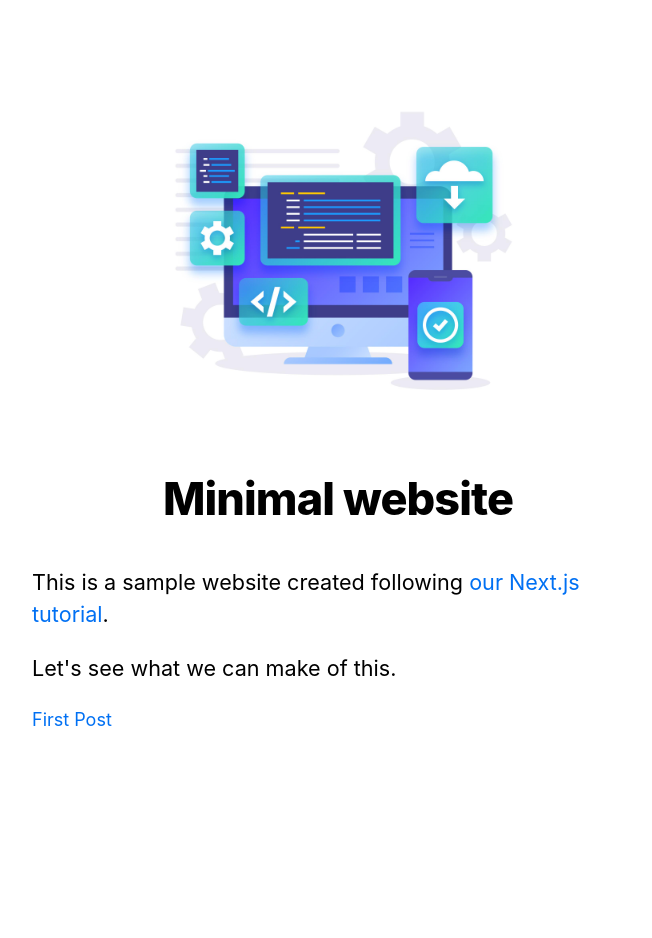
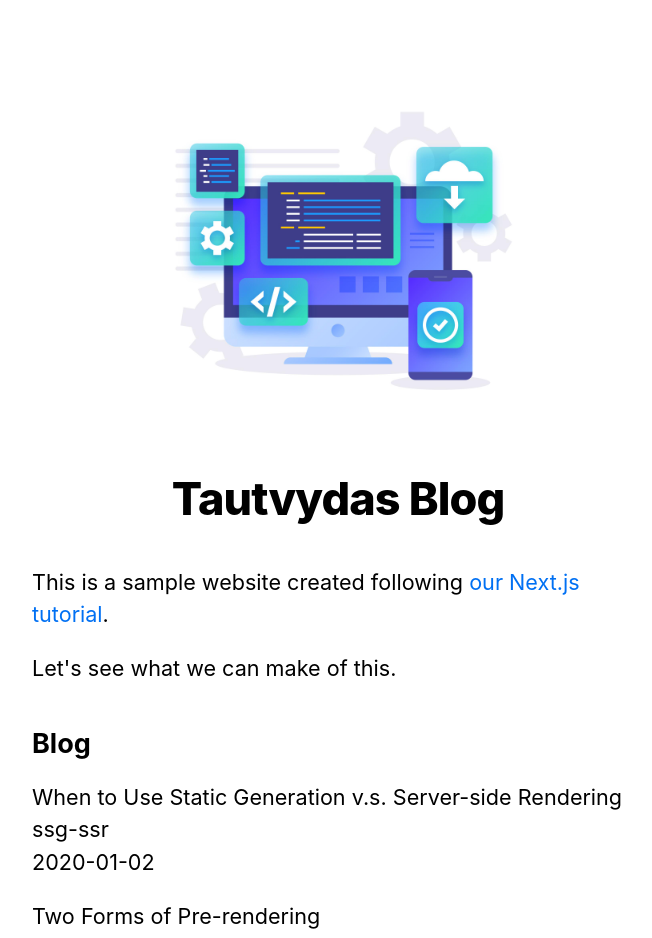
Before and after one commit to Zukauskas/mini-blog, a Next.js app: page / in a window 1280 px wide. Shown: the top 938 px of the page, without its empty margins (302-954 px from the left). Before the commit the page ends 843 px from the top, so only its background shows below. Built offline with nearby package versions, Linux system fonts and the light colour scheme.

Commit message:
Add demo posts and render them on homepage

```diff
--- a/components/layout.js
+++ b/components/layout.js
@@ -1,26 +1,21 @@
-import Head from 'next/head'
-import Image from 'next/image'
-import Link from 'next/link'
-import utilStyles from '../styles/utils.module.css'
-import styles from './layout.module.css'
+import Head from 'next/head';
+import Image from 'next/image';
+import Link from 'next/link';
+import utilStyles from '../styles/utils.module.css';
+import styles from './layout.module.css';
 
-const name = 'Minimal website'
-export const siteTitle = 'Minimal Blog made with Next.js'
+const name = 'Tautvydas Blog';
+export const siteTitle = 'Minimal Blog made with Next.js';
 
 export default function Layout({ children, home }) {
     return (
         <div className={styles.container}>
             <Head>
                 <link rel="icon" href="/favicon.ico" />
-                <meta
-                    name="description"
-                    content="Learn how to build a personal website using Next.js"
-                />
+                <meta name="description" content="Learn how to build a personal website using Next.js" />
                 <meta
                     property="og:image"
-                    content={`https://og-image.vercel.app/${encodeURI(
-                        siteTitle,
-                    )}.png?theme=light&md=0&fontSize=75px&images=https%3A%2F%2Fassets.vercel.com%2Fimage%2Fupload%2Ffront%2Fassets%2Fdesign%2Fnextjs-black-logo.svg`}
+                    content={`https://og-image.vercel.app/${encodeURI(siteTitle)}.png?theme=light&md=0&fontSize=75px&images=https%3A%2F%2Fassets.vercel.com%2Fimage%2Fupload%2Ffront%2Fassets%2Fdesign%2Fnextjs-black-logo.svg`}
                 />
                 <meta name="og:title" content={siteTitle} />
                 <meta name="twitter:card" content="summary_large_image" />
@@ -28,27 +23,13 @@
             <header className={styles.header}>
                 {home ? (
                     <>
-                        <Image
-                            priority
-                            src="/images/monitor.jpeg"
-                            className={utilStyles.borderCircle}
-                            height={400}
-                            width={400}
-                            alt="monitor"
-                        />
+                        <Image priority src="/images/monitor.jpeg" className={utilStyles.borderCircle} height={400} width={400} alt="monitor" />
                         <h1 className={utilStyles.heading2Xl}>{name}</h1>
                     </>
                 ) : (
                     <>
                         <Link href="/">
-                            <Image
-                                priority
-                                src="/images/monitor.jpeg"
-                                className={utilStyles.borderCircle}
-                                height={200}
-                                width={200}
-                                alt="monitor"
-                            />
+                            <Image priority src="/images/monitor.jpeg" className={utilStyles.borderCircle} height={200} width={200} alt="monitor" />
                         </Link>
                         <h2 className={utilStyles.headingLg}>
                             <Link href="/" className={utilStyles.colorInherit}>
@@ -65,5 +46,5 @@
                 </div>
             )}
         </div>
-    )
+    );
 }
--- /dev/null
+++ b/lib/posts.js
@@ -0,0 +1,35 @@
+import fs from 'fs';
+import path from 'path';
+import matter from 'gray-matter';
+
+const postsDirectory = path.join(process.cwd(), 'pages/posts');
+
+export function getSortedPostsData() {
+    // Get file names under /posts
+    const fileNames = fs.readdirSync(postsDirectory);
+    const allPostsData = fileNames.map((fileName) => {
+        // Remove ".md" from file name to get id
+        const id = fileName.replace(/\.md$/, '');
+
+        // Read markdown file as string
+        const fullPath = path.join(postsDirectory, fileName);
+        const fileContents = fs.readFileSync(fullPath, 'utf8');
+
+        // Use gray-matter to parse the post metadata section
+        const matterResult = matter(fileContents);
+
+        // Combine the data with the id
+        return {
+            id,
+            ...matterResult.data,
+        };
+    });
+    // Sort posts by date
+    return allPostsData.sort((a, b) => {
+        if (a.date < b.date) {
+            return 1;
+        } else {
+            return -1;
+        }
+    });
+}
--- a/package.json
+++ b/package.json
@@ -6,6 +6,7 @@
     "start": "next start"
   },
   "dependencies": {
+    "gray-matter": "^4.0.3",
     "next": "latest",
     "react": "18.2.0",
     "react-dom": "18.2.0"
@@ -14,7 +15,6 @@
   "description": "This is a starter template for [Learn Next.js](https://nextjs.org/learn).",
   "version": "1.0.0",
   "main": "index.js",
-  "devDependencies": {},
   "author": "Tautvydas (https://github.com/Zukauskas)",
   "license": "MIT"
 }
--- a/pages/index.js
+++ b/pages/index.js
@@ -1,9 +1,18 @@
 import Head from 'next/head';
-import Link from 'next/link';
 import Layout, { siteTitle } from '../components/layout';
 import utilStyles from '../styles/utils.module.css';
+import { getSortedPostsData } from '../lib/posts';
 
-export default function Home() {
+export async function getStaticProps() {
+    const allPostsData = getSortedPostsData();
+    return {
+        props: {
+            allPostsData,
+        },
+    };
+}
+
+export default function Home({ allPostsData }) {
     return (
         <Layout home>
             <Head>
@@ -15,7 +24,20 @@
                 </p>
                 <p> Let's see what we can make of this.</p>
             </section>
-      <Link href="/posts/first-post">First Post</Link>
+            <section className={`${utilStyles.headingMd} ${utilStyles.padding1px}`}>
+                <h2 className={utilStyles.headingLg}>Blog</h2>
+                <ul className={utilStyles.list}>
+                    {allPostsData.map(({ id, date, title }) => (
+                        <li className={utilStyles.listItem} key={id}>
+                            {title}
+                            <br />
+                            {id}
+                            <br />
+                            {date}
+                        </li>
+                    ))}
+                </ul>
+            </section>
         </Layout>
     );
 }
--- /dev/null
+++ b/pages/posts/pre-rendering.md
@@ -0,0 +1,11 @@
+---
+title: 'Two Forms of Pre-rendering'
+date: '2020-01-01'
+---
+
+Next.js has two forms of pre-rendering: **Static Generation** and **Server-side Rendering**. The difference is in **when** it generates the HTML for a page.
+
+-   **Static Generation** is the pre-rendering method that generates the HTML at **build time**. The pre-rendered HTML is then _reused_ on each request.
+-   **Server-side Rendering** is the pre-rendering method that generates the HTML on **each request**.
+
+Importantly, Next.js lets you **choose** which pre-rendering form to use for each page. You can create a "hybrid" Next.js app by using Static Generation for most pages and using Server-side Rendering for others.
--- /dev/null
+++ b/pages/posts/ssg-ssr.md
@@ -0,0 +1,19 @@
+---
+title: 'When to Use Static Generation v.s. Server-side Rendering'
+date: '2020-01-02'
+---
+
+We recommend using **Static Generation** (with and without data) whenever possible because your page can be built once and served by CDN, which makes it much faster than having a server render the page on every request.
+
+You can use Static Generation for many types of pages, including:
+
+-   Marketing pages
+-   Blog posts
+-   E-commerce product listings
+-   Help and documentation
+
+You should ask yourself: "Can I pre-render this page **ahead** of a user's request?" If the answer is yes, then you should choose Static Generation.
+
+On the other hand, Static Generation is **not** a good idea if you cannot pre-render a page ahead of a user's request. Maybe your page shows frequently updated data, and the page content changes on every request.
+
+In that case, you can use **Server-Side Rendering**. It will be slower, but the pre-rendered page will always be up-to-date. Or you can skip pre-rendering and use client-side JavaScript to populate data.
```
Also changed, not shown: pages/posts/first-post.js (deleted, +0 -14 lines), 1 other file (tests, documents, lock files or other folders). Lines whose indentation alone changed are shown as unchanged.
